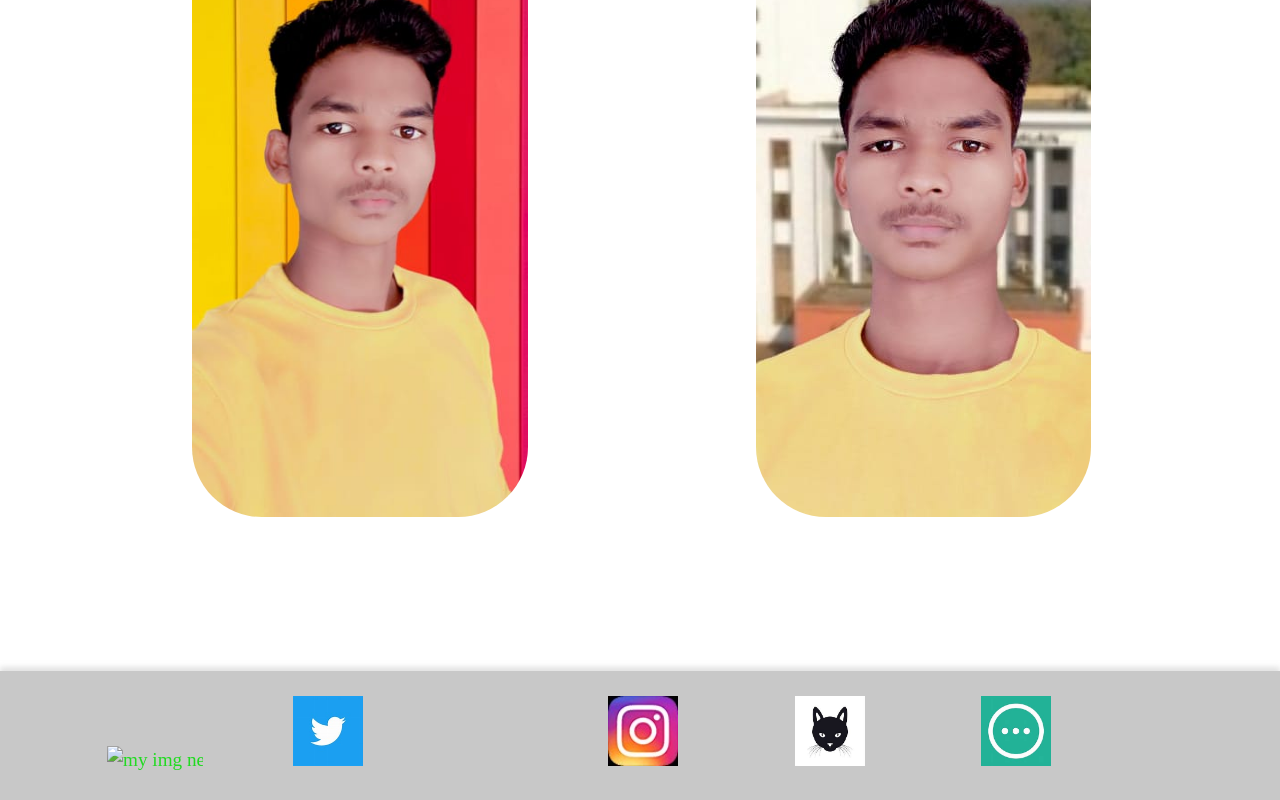
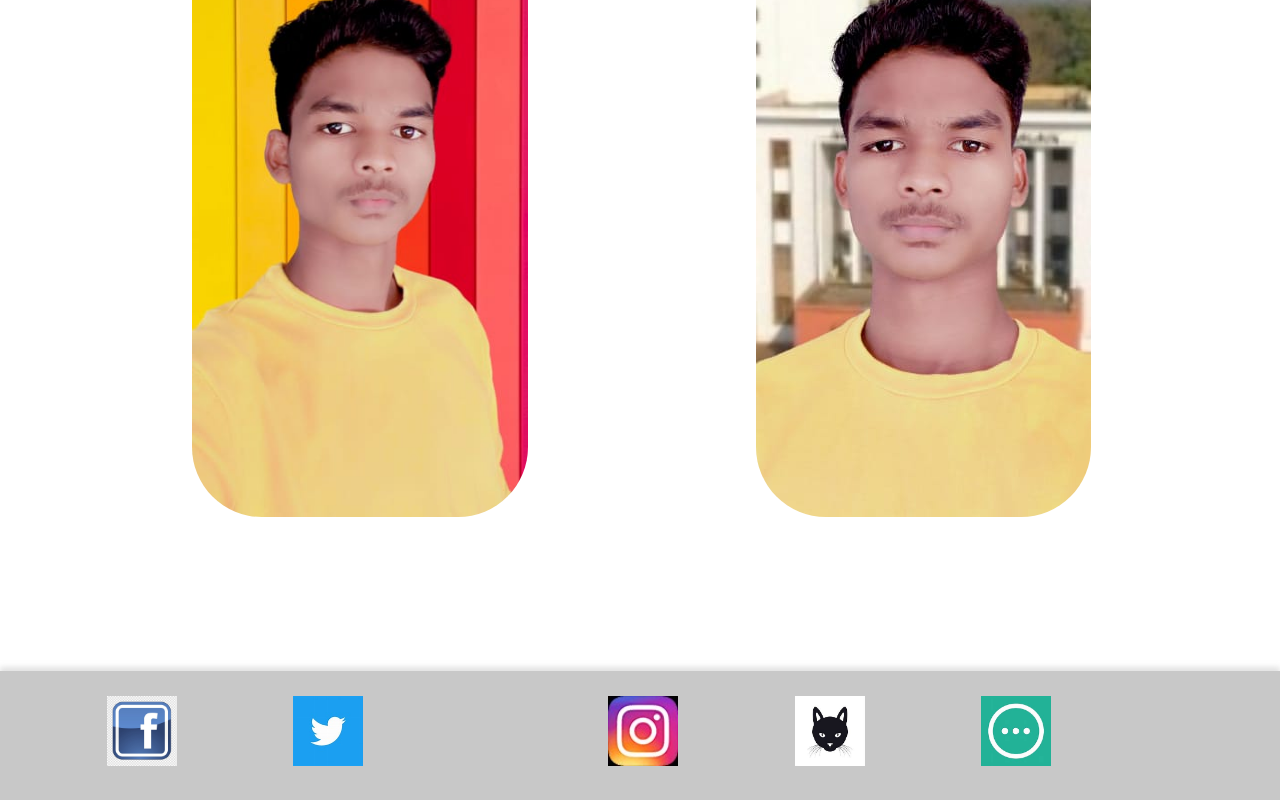
Before and after one commit to bkumar0750/My-Self, a plain HTML site: page 21MI31026.html in a window 1280 px wide. Shown: the part 1375-2175 px from the top of the page. Drawn offline with Linux system fonts and the light colour scheme; a web font is replaced by a local one.

Commit message:
Update 21MI31026.html
img

```diff
--- a/21MI31026.html
+++ b/21MI31026.html
@@ -62,7 +62,7 @@
 
 
     <ul id="end" class="contact opinion" style="list-style: none;">
-        <li><a href="https://www.facebook.com/bkumar0750"><img src="fb.1.img" alt="my img new" height="70px" width="70px"></a>
+        <li><a href="https://www.facebook.com/bkumar0750"><img src="fb.1.jpg" alt="my img new" height="70px" width="70px"></a>
         </li><li><a href="https://www.twitter.com/BhuneshwarNet19"><img src="twitter.1.jpg" alt="My image" height="70px" width="70px"></a>
         <li></li><a href="https://www.instagram.com/bkumar0750"> <img src="insta.2.jpg" alt="My image" height="70px" width="70px"></a>
         </li><li><a href="#"><img src="cat.1.jpg" alt="My image" height="70px" width="70px"></a>
```
